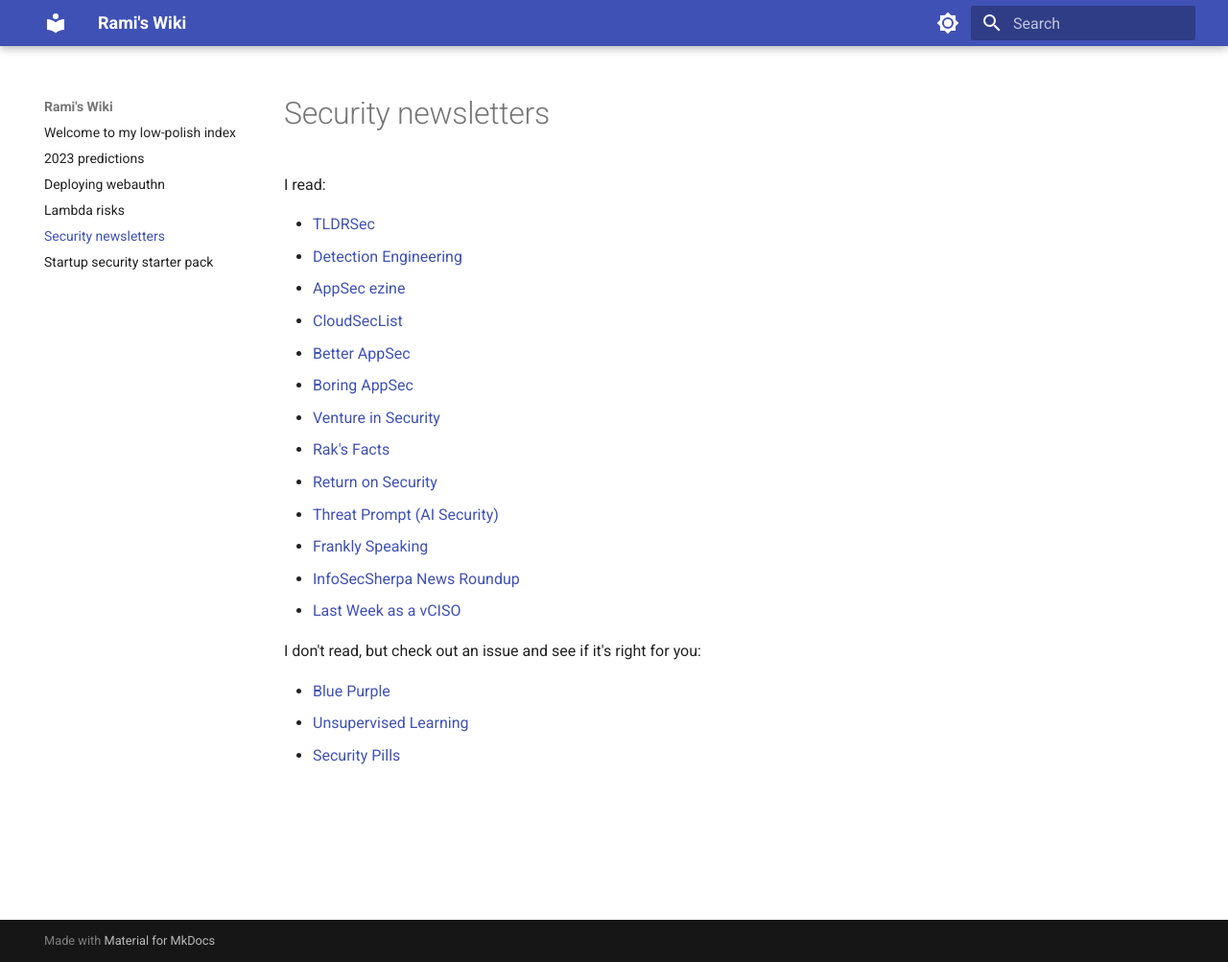
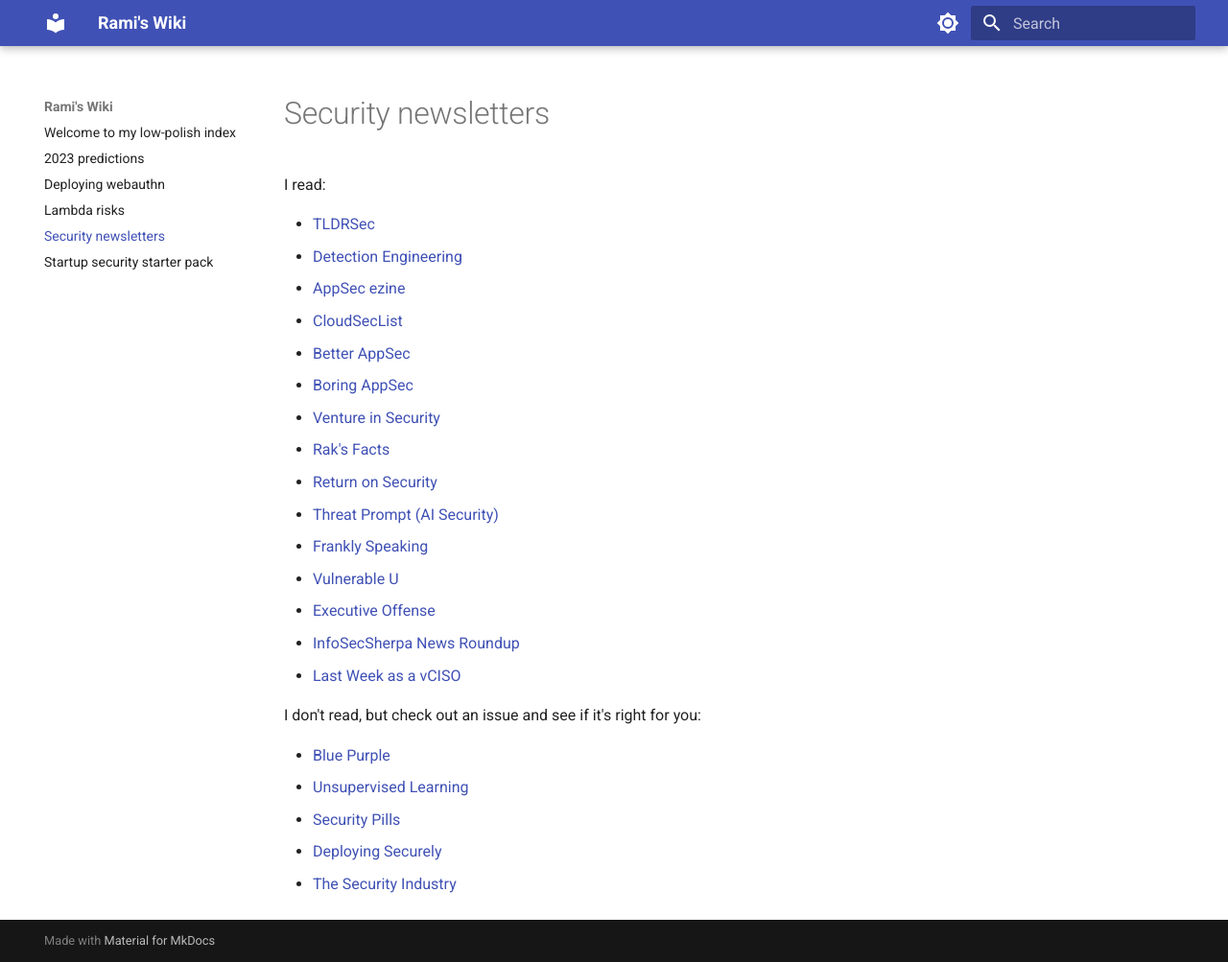
Before and after one commit to ramimac/wiki, an MkDocs documentation site: the page built from docs/security-newsletters.md, in a window 1280 px wide and 1003 px high. Shown: the whole window at 96% size. Built offline with MkDocs 1.6.1 and Material for MkDocs 9.7.7, drawn with Linux system fonts in a browser that asks for light colours.

Commit message:
Fixes #7: Add newsletters

```diff
--- a/docs/security-newsletters.md
+++ b/docs/security-newsletters.md
@@ -11,6 +11,8 @@
 * [Return on Security](https://www.returnonsecurity.com/)
 * [Threat Prompt (AI Security)](https://newsletter.threatprompt.com/)
 * [Frankly Speaking](https://franklyspeaking.substack.com/)
+* [Vulnerable U](https://vulnu.mattjay.com/)
+* [Executive Offense](https://executiveoffense.beehiiv.com/)
 * [InfoSecSherpa News Roundup](https://infosecsherpa.medium.com/)
 * [Last Week as a vCISO](https://www.lastweekasavciso.com/)
 
@@ -19,3 +21,5 @@
 * [Blue Purple](https://bluepurple.binaryfirefly.com)
 * [Unsupervised Learning](https://danielmiessler.com/newsletter/)
 * [Security Pills](https://securitypills.news/)
+* [Deploying Securely](https://www.blog.deploy-securely.com/)
+* [The Security Industry](https://stiennon.substack.com/)
```
